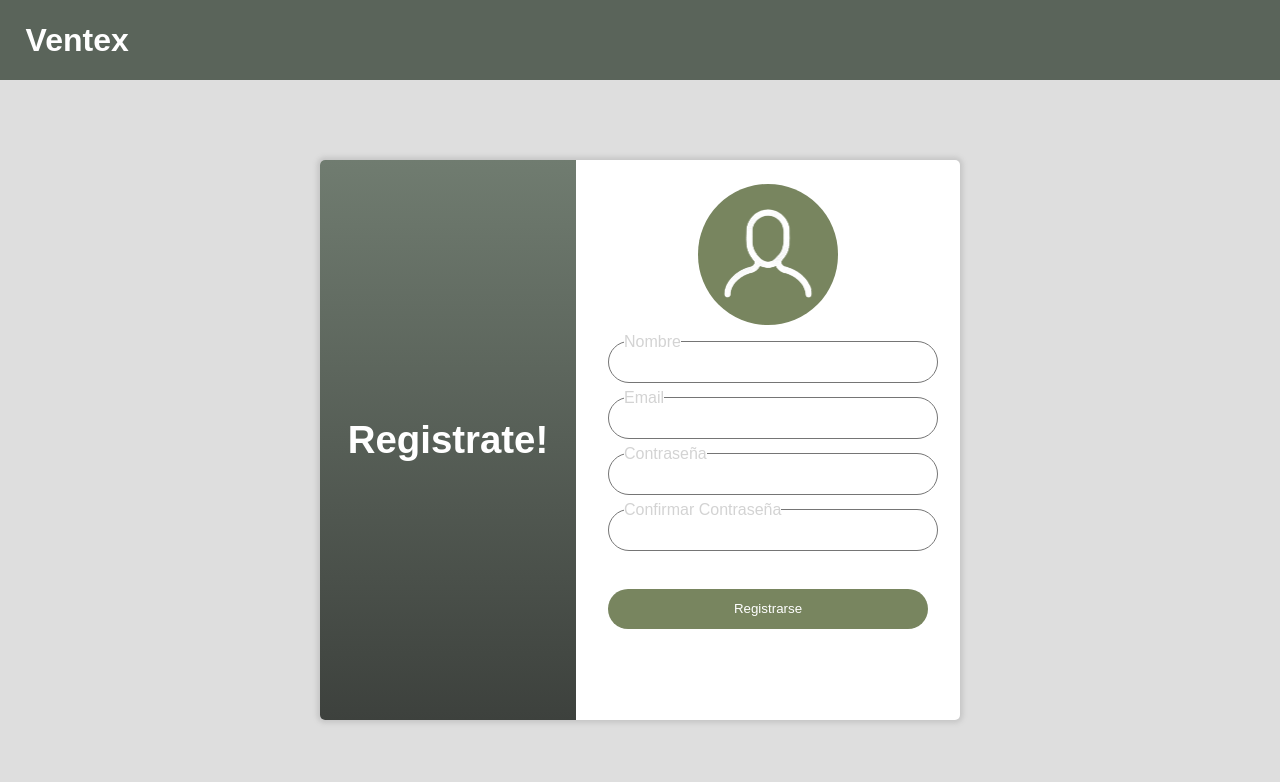
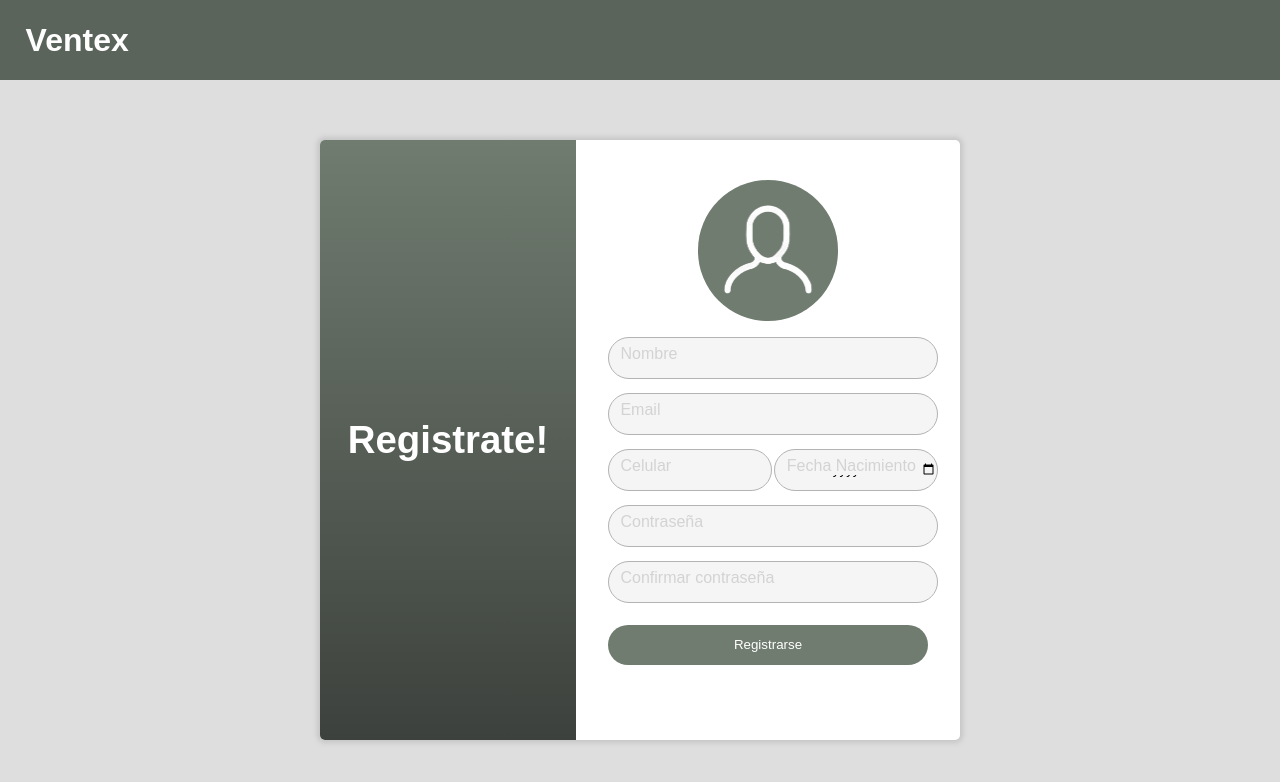
Before and after one commit to Ventex-AFE/Ventex.2, a plain HTML site: page Frames/pantalla-registro.html in a window 1280 px wide. Drawn offline with Linux system fonts and the light colour scheme.

Commit message:
Ajustes del registro

```diff
--- a/Frames/pantalla-registro.html
+++ b/Frames/pantalla-registro.html
@@ -10,34 +10,46 @@
     <header>
         <h1 class="ventexLogo">Ventex</h1>
     </header>
+    <main>
         <article class="container">
             <section class="titleContainer">
                 <h1 class="screamTitle">Registrate!</h1>
             </section>
             <section class="content">
+                <form action="" method="post">
                     <div class="photoContainer">
                         <!-- <img src="../Product-Images/pulsera_f.jpg" alt="" > -->
                         <img src="../Icons/perfilPic.png" alt="" class="defaultPhoto">
                         <input type="file" name="userPhoto" id="userPhoto">
                     </div>
                     <div class="inputContainer">
-                <input type="text" name="nombre" class="input">
-                <label for="nombre" class="inputText">Nombre</label>
+                        <input type="text" name="nombre" class="input" required>
+                        <label for="nombre" class="inputText"><pre> Nombre </pre></label>
                     </div>
                     <div class="inputContainer">
-                <input type="email" name="correo" class="input">
-                <label for="correo" class="inputText">Email</label>
+                        <input type="email" name="correo" class="input" required>
+                        <label for="correo" class="inputText"><pre> Email </pre></label>
+                    </div>
+                    <div class="inputContainerSmall">
+                        <input type="number" name="correo" class="input" required>
+                        <label for="correo" class="inputText"><pre> Celular </pre></label>
+                    </div>
+                    <div class="inputContainerSmall">
+                        <input type="date" name="correo" class="input" required>
+                        <label for="correo" class="inputText"><pre> Fecha Nacimiento </pre></label>
                     </div>
                     <div class="inputContainer">
-                <input type="password" name="contraseña" class="input">
-                <label for="contraseña" class="inputText">Contraseña</label>
+                        <input type="password" name="contraseña" class="input" required>
+                        <label for="contraseña" class="inputText"> <pre> Contraseña </pre></label>
                     </div>
                     <div class="inputContainer">
-                <input type="password" name="contraseñaC" class="input">
-                <label for="contraseñaC" class="inputText">Confirmar Contraseña</label>
+                        <input type="password" name="contraseñaC" class="input" required>
+                        <label for="contraseñaC" class="inputText"><pre> Confirmar contraseña </pre></label>
                     </div>
                     <input type="submit" value="Registrarse" class="Registrarse">
+                </form>
             </section>
         </article>
+    </main>
 </body>
 </html>
--- a/Styles/Styles-registro.css
+++ b/Styles/Styles-registro.css
@@ -8,6 +8,13 @@ body{
     justify-content: center;
     flex-wrap: wrap;
     background-color: rgb(222, 222, 222);
+}
+main{
+    height: 90vh;
+    display: flex;
+    flex-wrap: wrap;
+    align-items: center;
+    justify-content: center;
 }
 header{
     width: 100%;
@@ -23,8 +30,7 @@ header{
 }
 .container{
     width: 50vw;
-    height: 70vh;
-    margin-top: 10vh;
+    height: 75vh;
     background-color: white;
     display: flex;
     border-radius: 5px;
@@ -33,7 +39,7 @@ header{
 }
 .titleContainer{
     width: 20vw;
-    height: 70vh;
+    height: 75vh;
     /* background-color: rgb(90, 100, 90); */
     background-image: linear-gradient(rgb(112, 124, 112), rgb(61, 65, 61));
     display: flex;
@@ -57,10 +63,10 @@ header{
 .photoContainer{
     width: 11vw;
     height: 11vw;
-    background-color: #78855F;
+    background-color: rgb(112, 124, 112);
     border-radius: 100%;
     overflow:hidden;
-    margin-top: 3vh;
+    margin-top: 5vh;
     cursor: pointer;
     transition: .3s;
     position: relative;
@@ -87,8 +93,16 @@ header{
 .inputContainer{
     width: 25vw;
     height: 5vh;
-    border-radius: 100px;
     margin-top: 2vh;
+    position: relative;
+    transition: .3s;
+}
+.inputContainerSmall{
+    width: 12vw;
+    height: 5vh;
+    margin-top: 2vh;
+    margin-left: 0.5vw;
+    margin-right: 0.5vw;
     position: relative;
     transition: .3s;
 }
@@ -98,17 +112,18 @@ header{
     outline: none;
     border: 0;
     padding-left: 1vh;
-    position: absolute;
+    position: relative;
     background: none;
     transition: .3s;
-    background-color: #78855F;
+    /* background-color: #78855F; */
+    background-color:var(--inputColor);
     border-radius: 100px;
+    border: 1px solid rgb(179, 179, 179);
 }
 
 .input:focus,
 .input:valid{
     background-color: white;
-    border: 1px solid rgb(117, 117, 117);
 }
 .inputText:hover ~ .input{
     background-color: white;
@@ -124,6 +139,7 @@ header{
  .input:valid ~ .inputText{
     top: -1vh;
     background-color: white;
+    color: green;
 }
 /* .input:focus ~ .inputText{
     top: -1vh;
@@ -142,10 +158,10 @@ header{
     position: absolute;
     top: 1vh;
     color: rgb(211, 211, 211);
-    margin-left: 2vh;
+    margin-left: 1vh;
     font-weight: 100;
     transition: .3s;
-    background-color: #78855F;
+    background-color: var(--inputColor);
     pointer-events: none;
 }
 .Registrarse{
@@ -153,12 +169,19 @@ header{
     height: 5vh;
     border: none;
     border-radius: 100px;
-    margin-top: 5vh;
-    background-color: #78855F;
+    margin-top: 3vh;
+    background-color: rgb(112, 124, 112);
     color: white;
     transition: .3s;
 }
 .Registrarse:hover{
 
     transform: scale(1.02);
+    background-color: rgb(88, 97, 88);
 }
+form{
+    display: flex;
+    flex-wrap: wrap;
+    justify-content: center;
+    --inputColor:  rgb(245, 245, 245);
+}
```
Lines whose indentation alone changed are shown as unchanged.
